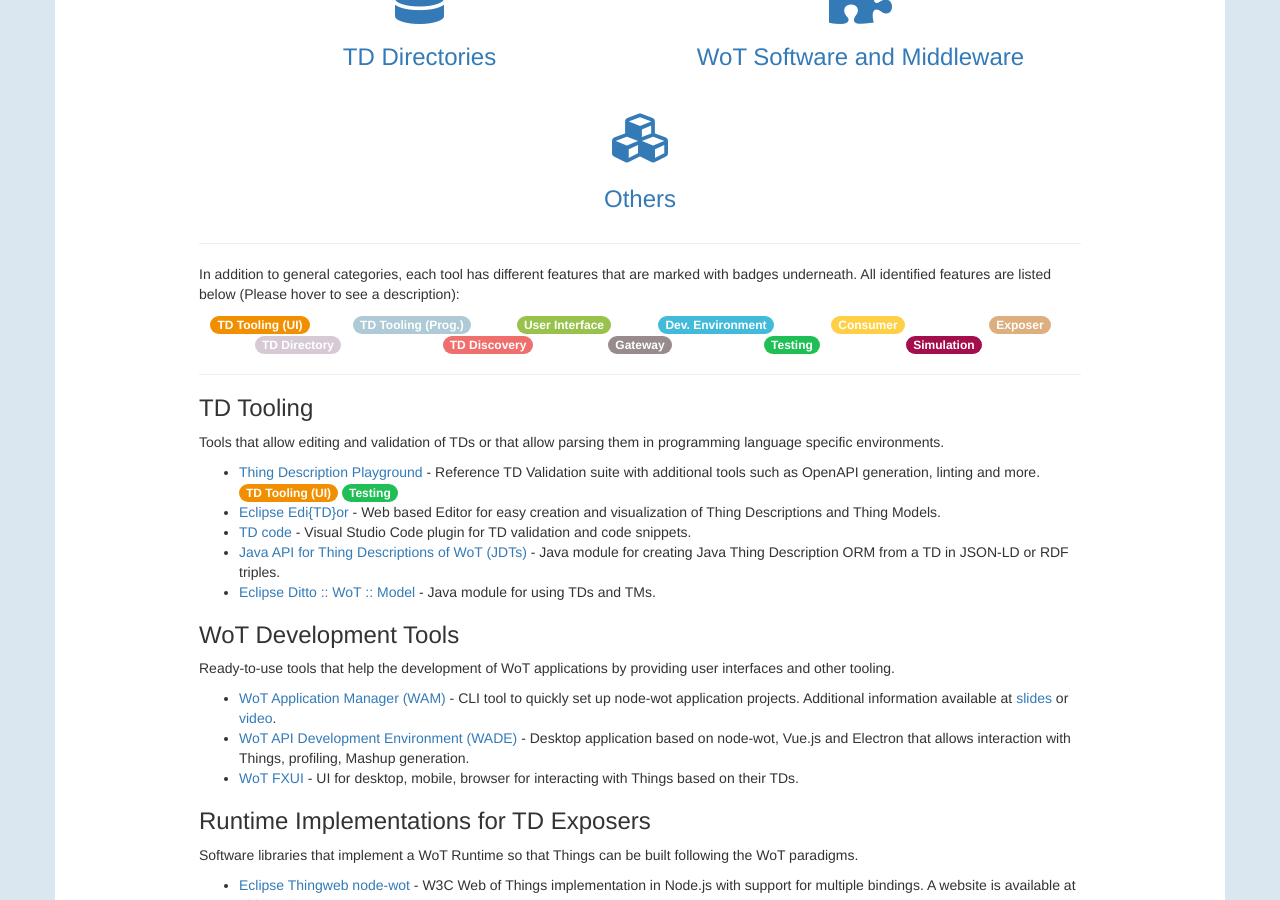
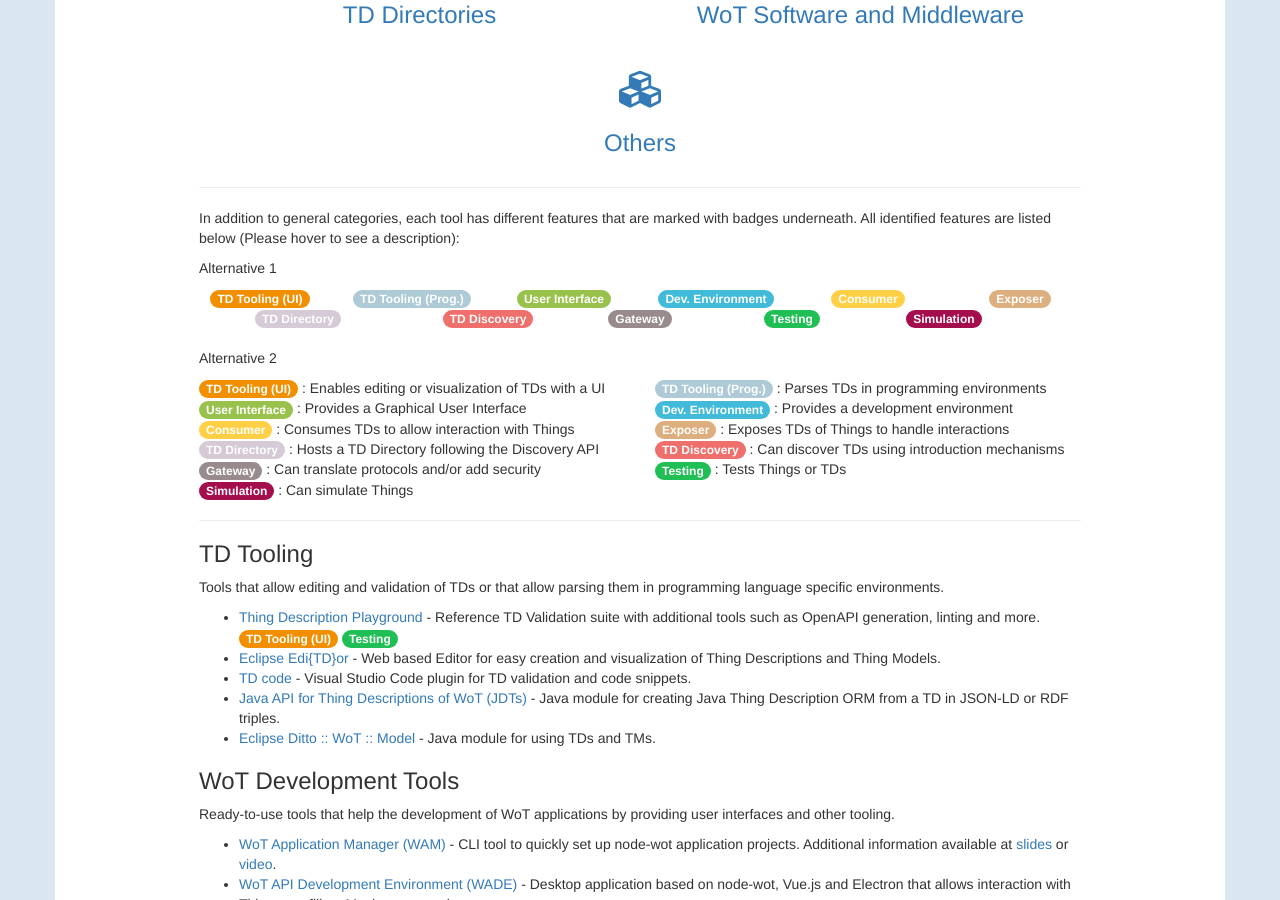
Before and after one commit to w3c/wot-marketing, a Jekyll site: the page built from docs/developers/index.html, in a window 1280 px wide and 900 px high, scrolled down 582 px. Built offline with Jekyll 4.4.1, drawn with Linux system fonts in a browser that asks for light colours; nearby versions of some CDN libraries.

Commit message:
added badge intro alternative

```diff
--- a/docs/developers/index.html
+++ b/docs/developers/index.html
@@ -15,7 +15,7 @@
 
 		<div class="row center-block">
 			<div class="col-md-6 text-center">
-				<a href="#td-tooling"><i class="fas fa-edit fa-4x"></i>
+				<a href="#td-tooling"><i class="fas fa-edit fa-3x"></i>
 					<!-- alternative pen-paintbrush -->
 					<div class="description">
 						<h3>TD Tooling</h3>
@@ -23,7 +23,7 @@
 				</a>
 			</div>
 			<div class="col-md-6 text-center">
-				<a href="#devtools"><i class="fas fa-laptop-code fa-4x"></i>
+				<a href="#devtools"><i class="fas fa-laptop-code fa-3x"></i>
 					<div class="description">
 						<h3>WoT Development Tools</h3>
 					</div>
@@ -35,14 +35,14 @@
 
 		<div class="row center-block">
 			<div class="col-md-6 text-center">
-				<a href="#runtime-expose"><i class="fas fa-upload fa-4x"></i>
+				<a href="#runtime-expose"><i class="fas fa-upload fa-3x"></i>
 					<div class="description">
 						<h3>Runtimes for TD Exposers</h3>
 					</div>
 				</a>
 			</div>
 			<div class="col-md-6 text-center">
-				<a href="#runtime-consume"><i class="fas fa-download fa-4x"></i>
+				<a href="#runtime-consume"><i class="fas fa-download fa-3x"></i>
 					<div class="description">
 						<h3>Runtimes for TD Consumers</h3>
 					</div>
@@ -54,14 +54,14 @@
 
 		<div class="row center-block">
 			<div class="col-md-6 text-center">
-				<a href="#tdds"><i class="fas fa-database fa-4x"></i>
+				<a href="#tdds"><i class="fas fa-database fa-3x"></i>
 					<div class="description">
 						<h3>TD Directories</h3>
 					</div>
 				</a>
 			</div>
 			<div class="col-md-6 text-center">
-				<a href="#software"><i class="fas fa-puzzle-piece fa-4x"></i>
+				<a href="#software"><i class="fas fa-puzzle-piece fa-3x"></i>
 					<!-- server,  -->
 					<div class="description">
 						<h3>WoT Software and Middleware</h3>
@@ -74,7 +74,7 @@
 
 		<div class="row center-block">
 			<div class="text-center">
-				<a href="#others"><i class="fas fa-cubes fa-4x"></i>
+				<a href="#others"><i class="fas fa-cubes fa-3x"></i>
 					<div class="description">
 						<h3>Others</h3>
 						<p></p>
@@ -90,9 +90,10 @@
 		All identified features are listed below (Please hover to see a description):
 	</p>
 
+	<p>Alternative 1</p>
 	<div class="row justify-content-center">
 		<!-- Colors generated with https://coolors.co/005a9c-c9f0ff-eafffd-efeff0-d5cad6 taking the WoT color (#005A9C)
-					as the main one and clicking generate to get different combinations -->
+								as the main one and clicking generate to get different combinations -->
 		<div class="col-md-2 col-xs-4 text-center">
 			<a href="#" class="badge" style="background-color:#F18F01"
 				title="Enables editing, validation or visualization of TDs with a UI" data-toggle="tooltip"
@@ -104,7 +105,7 @@
 				data-toggle="tooltip" data-placement="top">TD Tooling (Prog.)</a>
 		</div>
 		<div class="col-md-2 col-xs-4 text-center">
-			<a href="#" class="badge" style="background-color:#99C24D" title="Provides a User Interface"
+			<a href="#" class="badge" style="background-color:#99C24D" title="Provides a Graphical User Interface"
 				data-toggle="tooltip" data-placement="top">User Interface</a>
 		</div>
 		<div class="col-md-2 col-xs-4 text-center">
@@ -146,6 +147,58 @@
 		</div>
 	</div>
 
+	<br>
+
+	<p>Alternative 2</p>
+
+	<div class="row justify-content-start">
+		<!-- Colors generated with https://coolors.co/005a9c-c9f0ff-eafffd-efeff0-d5cad6 taking the WoT color (#005A9C)
+						as the main one and clicking generate to get different combinations -->
+		<div class="col-lg-6 col-md-12 col-xs-12 text-left">
+			<a href="#" class="badge" style="background-color:#F18F01">
+				TD Tooling (UI)</a> : Enables editing or visualization of TDs with a UI
+		</div>
+		<div class="col-lg-6 col-md-12 col-xs-12 text-left">
+			<a href="#" class="badge" style="background-color:#ADCAD6">
+				TD Tooling (Prog.)</a> : Parses TDs in programming environments
+		</div>
+		<div class="col-lg-6 col-md-12 col-xs-12 text-left">
+			<a href="#" class="badge" style="background-color:#99C24D">
+				User Interface</a> : Provides a Graphical User Interface
+		</div>
+		<div class="col-lg-6 col-md-12 col-xs-12 text-left">
+			<a href="#" class="badge" style="background-color:#41BBD9">
+				Dev. Environment</a> : Provides a development environment
+		</div>
+		<div class="col-lg-6 col-md-12 col-xs-12 text-left">
+			<a href="#" class="badge" style="background-color:#FFD046">
+				Consumer</a> : Consumes TDs to allow interaction with Things
+		</div>
+		<div class="col-lg-6 col-md-12 col-xs-12 text-left">
+			<a href="#" class="badge" style="background-color:#DDAE7E">
+				Exposer</a> : Exposes TDs of Things to handle interactions
+		</div>
+		<div class="col-lg-6 col-md-12 col-xs-12 text-left">
+			<a href="#" class="badge" style="background-color:#D5CAD6">
+				TD Directory</a> : Hosts a TD Directory following the Discovery API
+		</div>
+		<div class="col-lg-6 col-md-12 col-xs-12 text-left">
+			<a href="#" class="badge" style="background-color:#EF6F6C">
+				TD Discovery</a> : Can discover TDs using introduction mechanisms
+		</div>
+		<div class="col-lg-6 col-md-12 col-xs-12 text-left">
+			<a href="#" class="badge" style="background-color:#988B8E">
+				Gateway</a> : Can translate protocols and/or add security
+		</div>
+		<div class="col-lg-6 col-md-12 col-xs-12 text-left">
+			<a href="#" class="badge" style="background-color:#20BF55">
+				Testing</a> : Tests Things or TDs
+		</div>
+		<div class="col-lg-6 col-md-12 col-xs-12 text-left">
+			<a href="#" class="badge" style="background-color:#A40E4C">
+				Simulation</a> : Can simulate Things
+		</div>
+	</div>
 	<hr>
 
 	<h3 id="td-tooling">TD Tooling</h3>
```
Also changed, not shown: other parts of docs/developers/index.html (+1 -1 lines).
